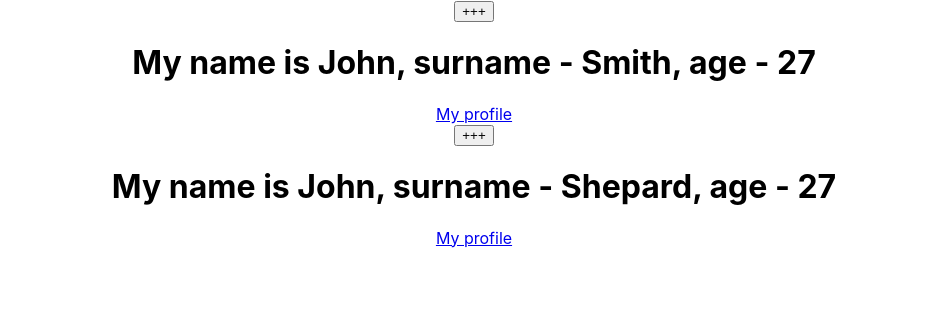
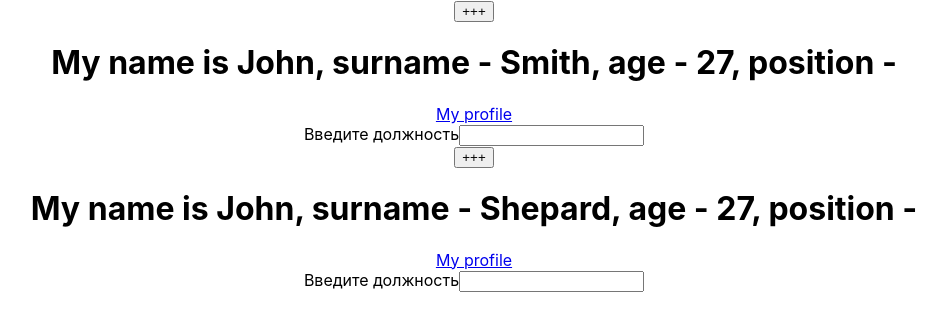
Before and after one commit to Denchik730/practic-creating-app-with-react1, a React (Create React App) app: page / in a window 1280 px wide. Shown: the top 328 px of the page, without its empty margins (166-1112 px from the left). Built offline with nearby package versions, Linux system fonts and the light colour scheme.

Commit message:
events in react

```diff
--- a/src/App.js
+++ b/src/App.js
@@ -14,25 +14,39 @@
 		super(props);
 		this.state = {
 			years: 27,
-			text: '+++'
+			text: '+++',
+			position: ''
 		}
 	}
 
 	nextYear = () => {
-		console.log('+++');
 		this.setState(state => ({
 			years: state.years + 1
 		}))
 	}
 
+	commitInputChanges = (e, color) => {
+		console.log(color)
+		this.setState({
+			position: e.target.value
+		})
+	}
+
 
 	render() {
 		const {name, surname, link} = this.props;
+		const {position, years} = this.state;
 		return (
 			<div>
 				<button onClick={this.nextYear} >{this.state.text}</button>
-				<h1>My name is {name}, surname - {surname}, age - {this.state.years}</h1>
+				<h1>My name is {name}, surname - {surname},
+					age - {years},
+					position - {position}</h1>
 				<a href={link}>My profile</a>
+				<form>
+					<span>Введите должность</span>
+					<input type="text" onChange={(e) => this.commitInputChanges(e, 'some color')}/>
+				</form>
 			</div>
 		)
 	}
```
